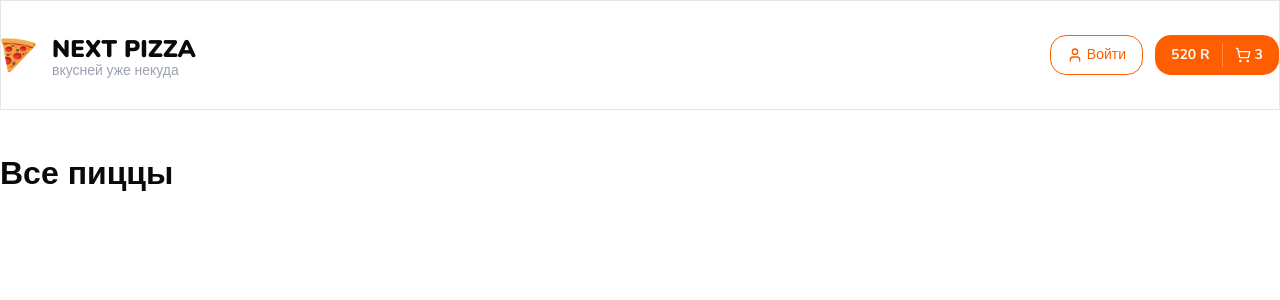
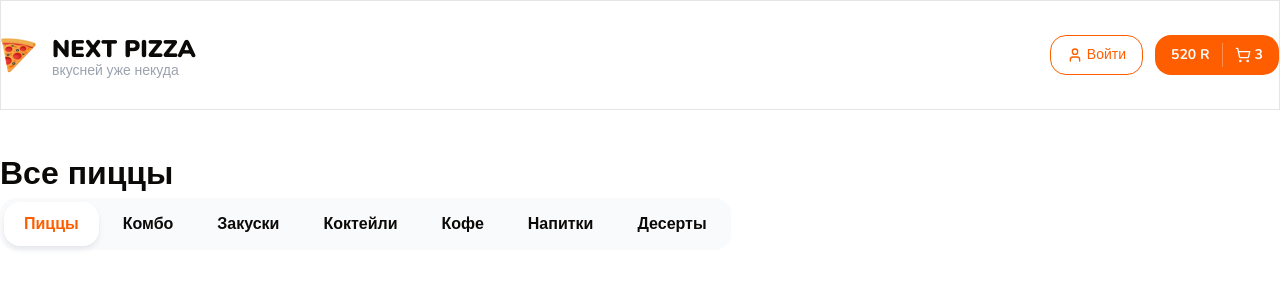
Before and after one commit to ValeraKaktotak/Next-Pizza-2024, a Next.js app: page / in a window 1280 px wide. Shown: the top 300 px of the page. Built offline with nearby package versions, Linux system fonts and the light colour scheme.

Commit message:
done Categories components design

```diff
--- a/app/page.tsx
+++ b/app/page.tsx
@@ -1,11 +1,12 @@
 //Components
-import { Container, Title } from '@/components/shared'
+import { Categories, Container, Title } from '@/components/shared'
 
 export default function Home() {
   return (
     <>
       <Container className='mt-10'>
         <Title text='Все пиццы' size='lg' className='font-extrabold' />
+        <Categories />
       </Container>
     </>
   )
--- /dev/null
+++ b/components/shared/Categories.tsx
@@ -0,0 +1,40 @@
+import React from 'react'
+
+//Utils
+import { cn } from '@/lib/utils'
+
+interface Props {
+  className?: string
+}
+
+const cats = [
+  'Пиццы',
+  'Комбо',
+  'Закуски',
+  'Коктейли',
+  'Кофе',
+  'Напитки',
+  'Десерты'
+]
+const activeIndex = 0
+
+export const Categories: React.FC<Props> = ({ className }) => {
+  return (
+    <div
+      className={cn('inline-flex gap-1 rounded-2xl bg-gray-50 p-1', className)}
+    >
+      {cats.map((cat, index) => (
+        <a
+          key={index}
+          className={cn(
+            'flex h-11 items-center rounded-2xl px-5 font-bold',
+            activeIndex === index &&
+              'bg-white text-primary shadow-md shadow-gray-200'
+          )}
+        >
+          <button>{cat}</button>
+        </a>
+      ))}
+    </div>
+  )
+}
--- a/components/shared/index.ts
+++ b/components/shared/index.ts
@@ -1,3 +1,4 @@
+export { Categories } from './Categories'
 export { Container } from './Container'
 export { Header } from './Header'
 export { Title } from './Title'
```
